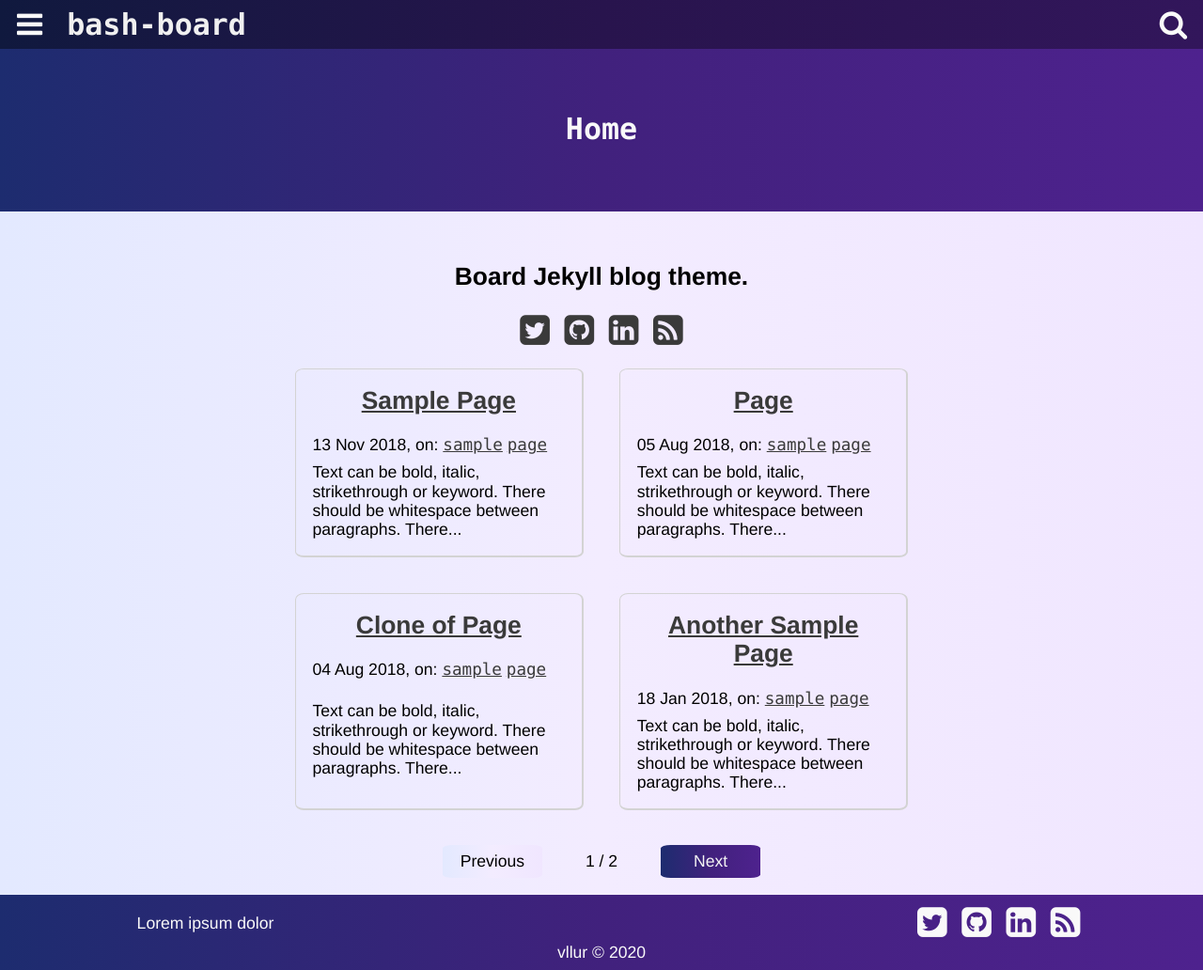
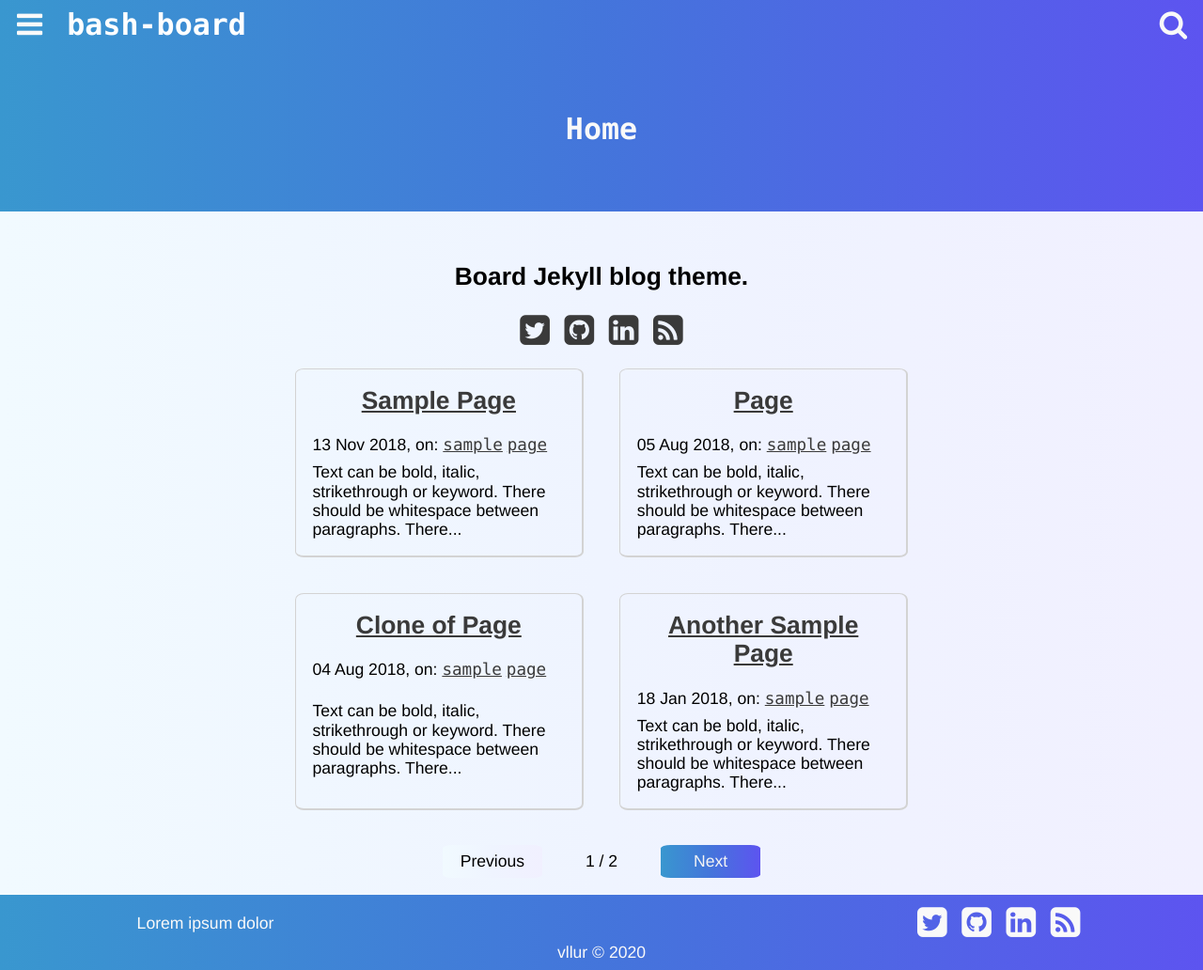
Before and after one commit to vllur/bash-board, a Jekyll site: the page built from index.html, in a window 1280 px wide and 1032 px high. Shown: the whole window at 94% size. Built offline with Jekyll 4.4.1, drawn with Linux system fonts in a browser that asks for light colours; the list of posts is cut into pages by our own code.

Commit message:
Colour change

```diff
--- a/_sass/base.scss
+++ b/_sass/base.scss
@@ -43,7 +43,11 @@ article, .pagination{
 
 i:hover{
 	cursor: pointer;
-	color: $main-color;
+	color: $link-hover;
+}
+
+header i:hover{
+	color: $main-color-light;
 }
 
 .pagination{
--- a/_sass/variables.scss
+++ b/_sass/variables.scss
@@ -3,17 +3,17 @@ $code-font-family: 'Monaco', 'Hack', 'Deja Vu Sans', mono;
 $paginator-font-family: $body-font-family;
 $footer-font-family: $body-font-family;
 
-$body-bg: linear-gradient(90deg, rgba(227,233,255,1) 0%, rgba(243,236,255,1) 50%, rgba(240,230,255,1) 100%);
+$body-bg: linear-gradient(90deg, rgba(241,250,255,1) 0%, rgba(239,244,255,1) 50%, rgba(241,240,255,1) 100%);;
 
-$main-color: #7c6cc9;
-$main-color-light: #998be0;
+$main-color: #fff;
+$main-color-light: #e0e0e0;
 
 $link: #3a3a3a;
 $link-hover: #727171;
 
-$header-title: #f0f0f0;
-$header-top-bg: linear-gradient(90deg, rgba(16,25,62,1) 0%, rgba(40,20,77,1) 50%, rgba(50,22,91,1) 100%);
-$header-bottom-bg: linear-gradient(90deg, rgba(29,44,111,1) 0%, rgba(65,33,125,1) 50%, rgba(78,34,142,1) 100%);
+$header-title: #fff;
+$header-top-bg: linear-gradient(90deg, rgba(57,151,207,1) 0%, rgba(68,117,219,1) 50%, rgba(93,84,240,1) 100%);
+$header-bottom-bg: $header-top-bg;
 $header: #f9f9f9;
 $header-link: $main-color;
 $header-link-hover: $main-color-light;
@@ -24,7 +24,7 @@ $sideNav-hover: #d6d6d6;
 $sideNav-hover-bg: $header-bottom-bg;
 
 $nav-button-active-bg: $header-bottom-bg;
-$nav-button-active-bg-hover: #463693;
+$nav-button-active-bg-hover: #64a0f5;
 $nav-button-active: #f4f4f4;
 $nav-button-active-hover: #f4f4f4;
 $nav-button-inactive-bg: $body-bg;
```
